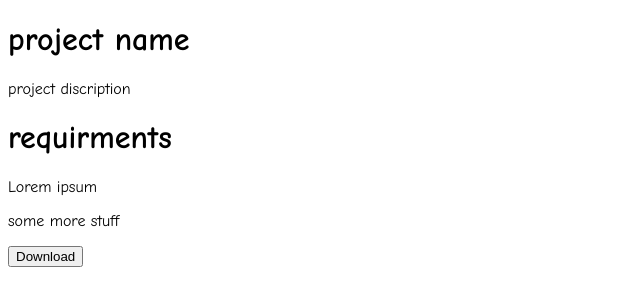
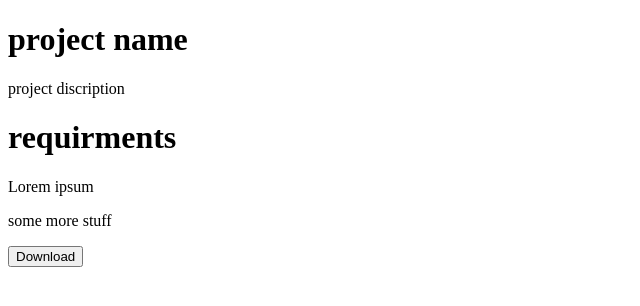
Before and after one commit to Efendo/AP-template, a plain HTML site: page index.html in a window 1280 px wide. Shown: the whole page, without its empty margins (0-640 px from the left). Drawn offline with Linux system fonts and the light colour scheme.

Commit message:
Update index.html

```diff
--- a/index.html
+++ b/index.html
@@ -8,7 +8,7 @@
 
     </head>
     <body>
-        <font face="Comic Sans MS">
+        <font face="Comic Sans Neue">
         <h1>project name</h1>
         <p>project discription</p>
         <h1>requirments</h1>
```
